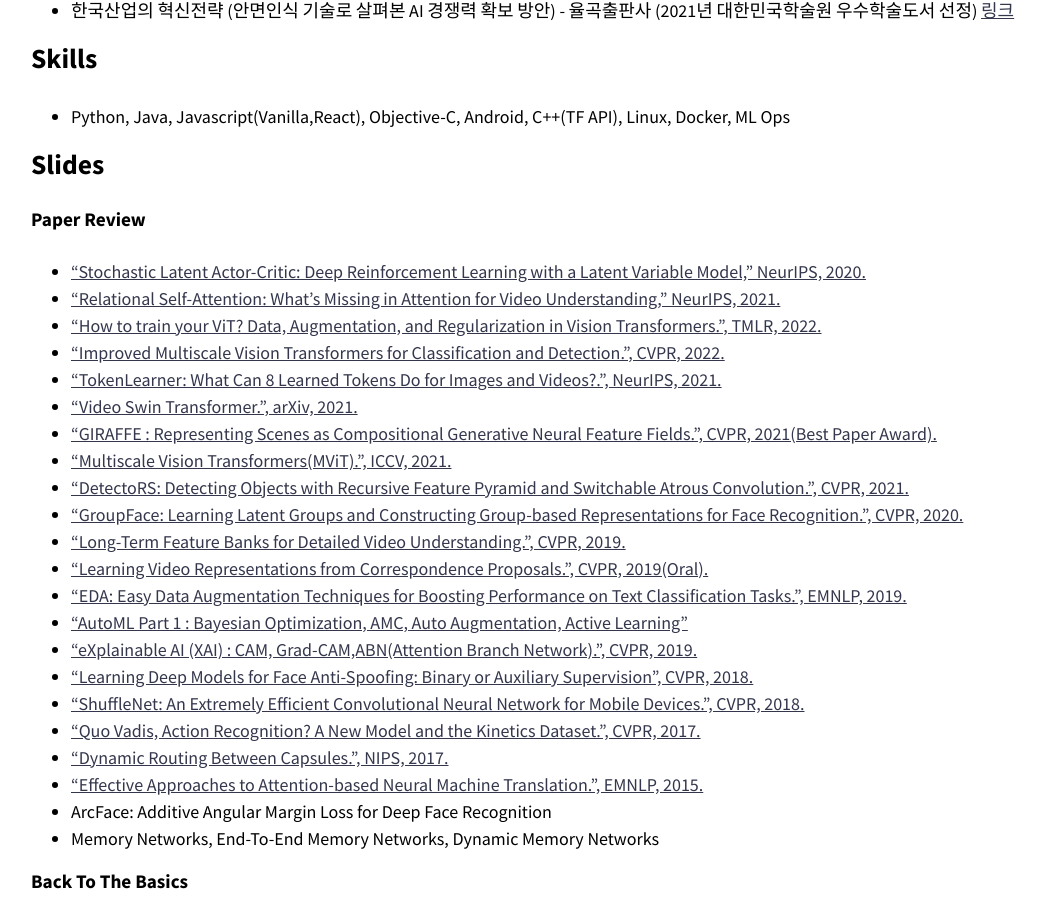
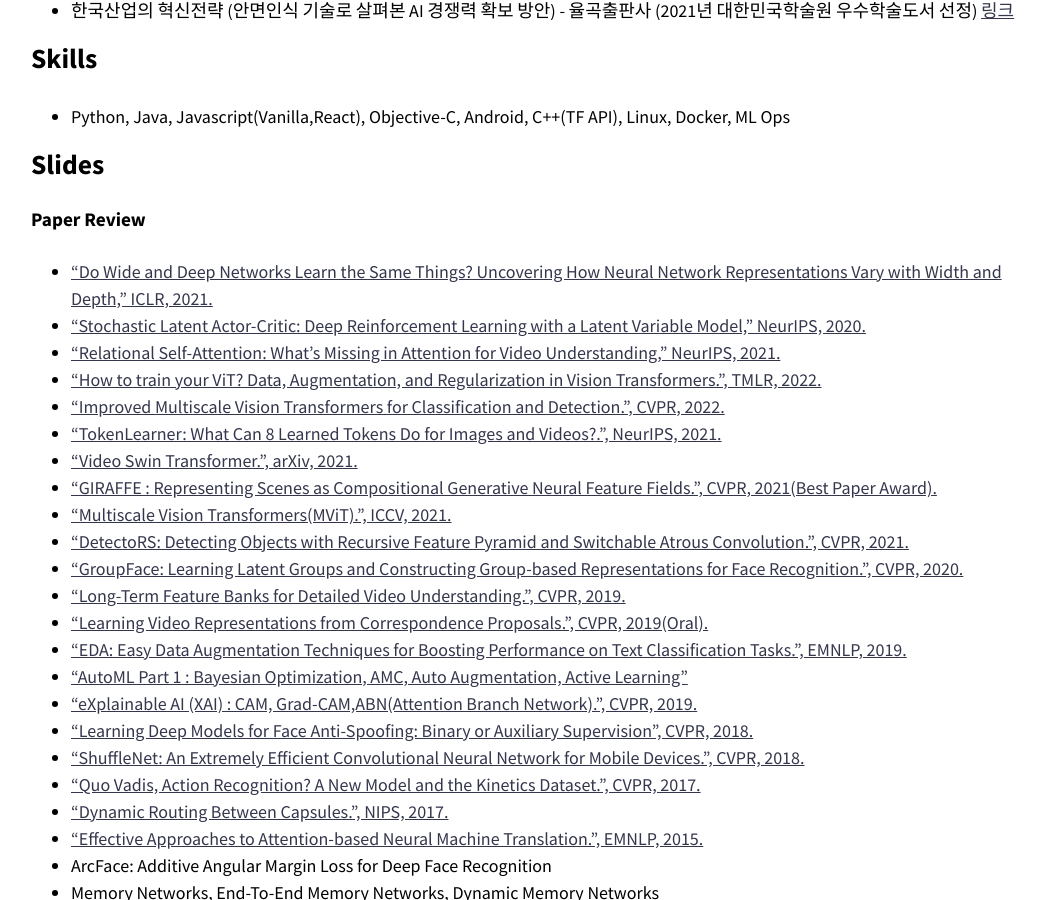
Before and after one commit to healess/healess.github.io, a Jekyll site: the page built from index.md, in a window 1280 px wide and 900 px high, scrolled down 3211 px. Shown: the whole window, without its empty margins (115-1161 px from the left). Built offline with Jekyll 4.4.1, drawn with Linux system fonts in a browser that asks for light colours; nearby versions of some CDN libraries.

Commit message:
Add wide and deep

```diff
--- a/index.md
+++ b/index.md
@@ -95,6 +95,8 @@ entries_layout: grid
 
 ## Slides
 #### Paper Review
+* ["Do Wide and Deep Networks Learn the Same Things? Uncovering How Neural Network Representations
+Vary with Width and Depth," ICLR, 2021.](https://healess.github.io/assets/pdf/[Paper]DoWideandDeep.pdf)
 * ["Stochastic Latent Actor-Critic: Deep Reinforcement Learning with a Latent Variable Model," NeurIPS, 2020.](https://healess.github.io/assets/pdf/[Paper]SLAC.pdf)
 * ["Relational Self-Attention: What’s Missing in Attention for Video Understanding," NeurIPS, 2021.](https://healess.github.io/assets/pdf/[Paper]RSA.pdf)
 * ["How to train your ViT? Data, Augmentation, and Regularization in Vision Transformers.", TMLR, 2022.](https://healess.github.io/paper/Paper-How-to-train-your-ViT/)
```
Also changed, not shown: 1 other file.
